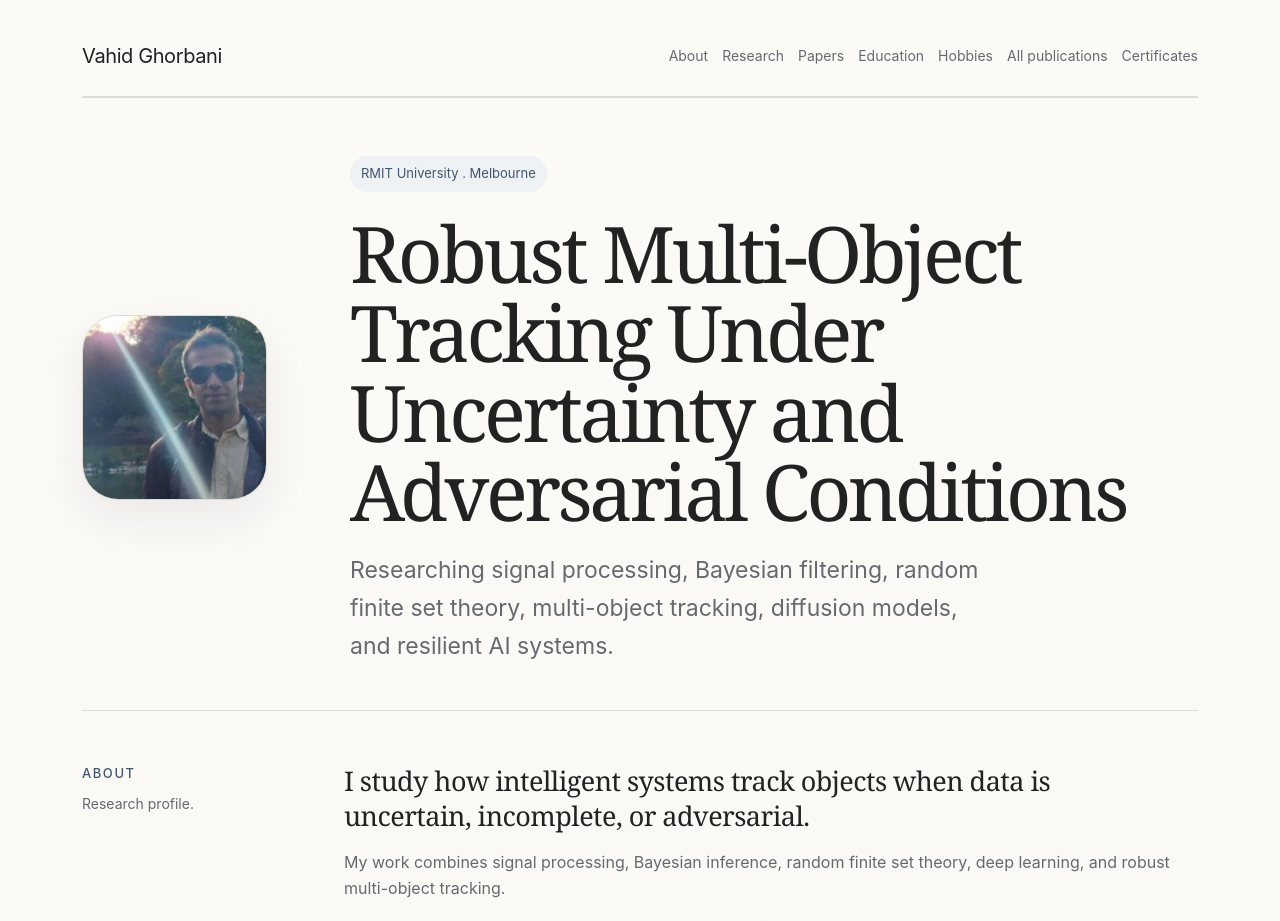
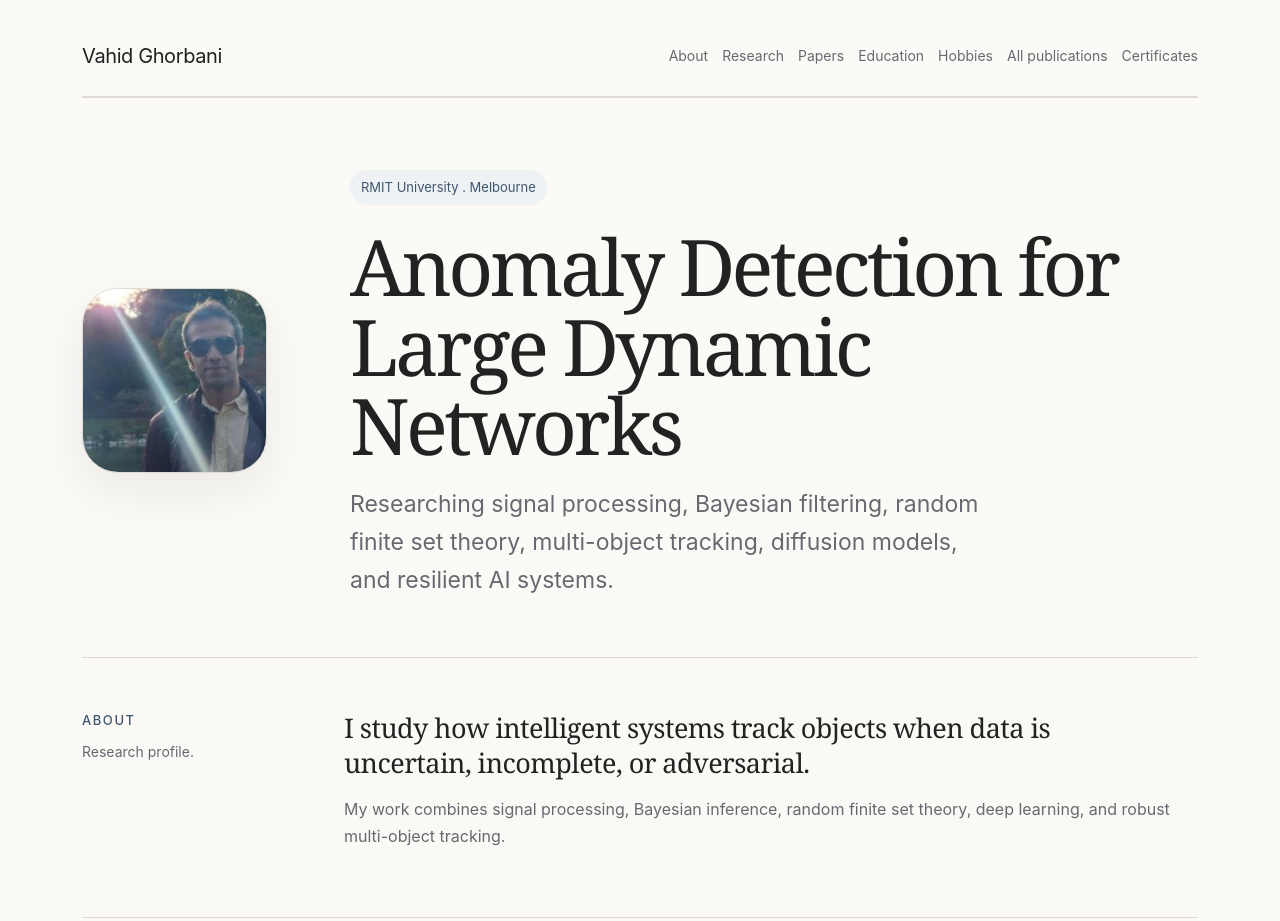
Before and after one commit to ghorbani-vahid/ghorbani-vahid.github.io, a plain HTML site: page index.html in a window 1280 px wide. Shown: the top 921 px of the page. Drawn offline with Linux system fonts and the light colour scheme.

Commit message:
Update index.html

```diff
--- a/index.html
+++ b/index.html
@@ -154,7 +154,7 @@ footer {
 			 RMIT University . Melbourne
 			</div>
 
-			<h1>Robust Multi-Object Tracking Under Uncertainty and Adversarial Conditions</h1>
+			<h1>Anomaly Detection for Large Dynamic Networks</h1>
 
 			<p class="subtitle">
 			Researching signal processing, Bayesian filtering, random finite set theory,
```
